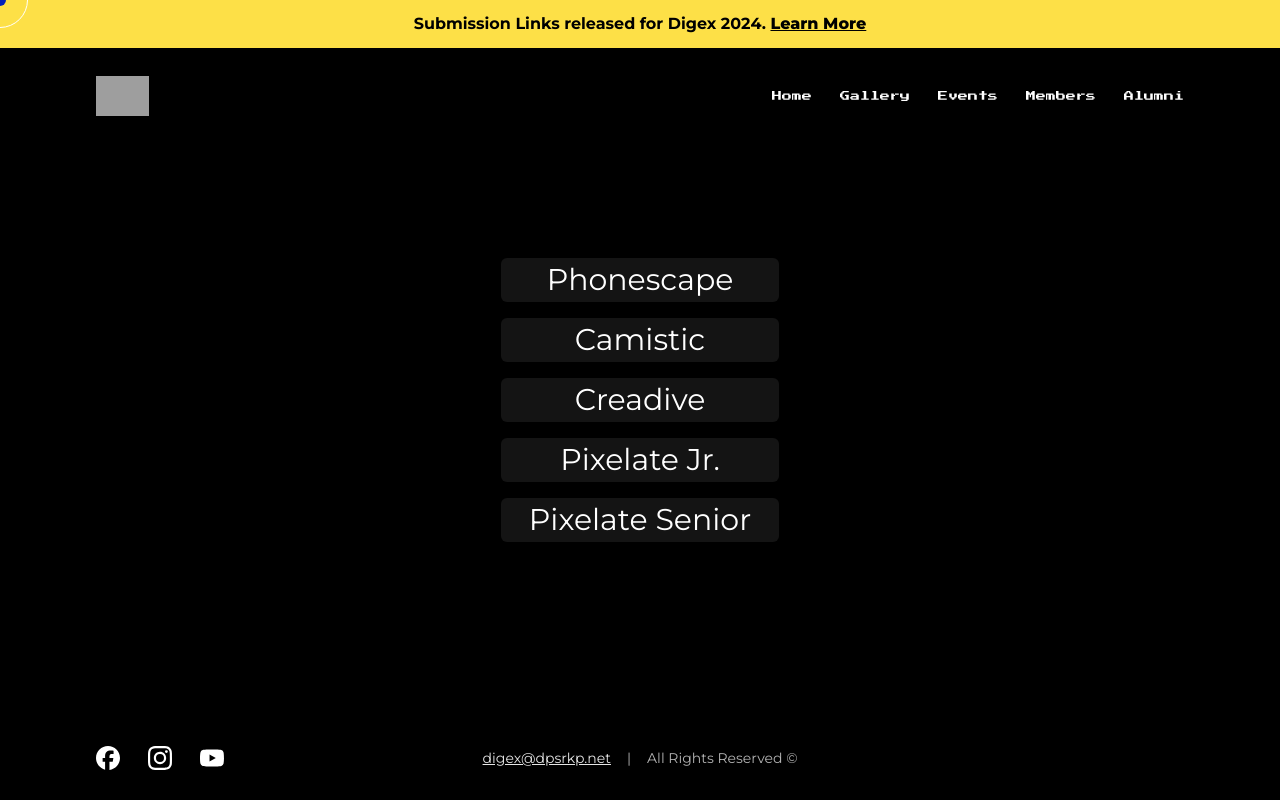
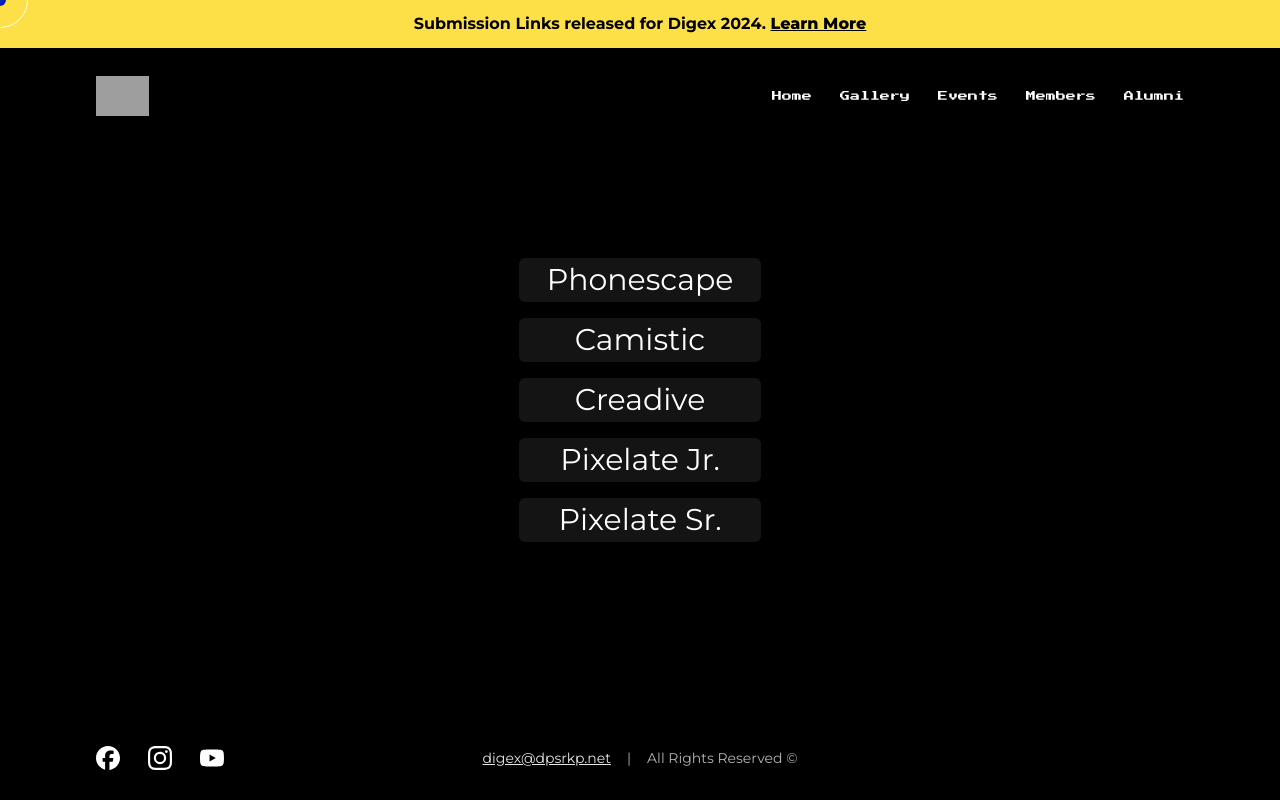
Before and after one commit to qubistt/website-2025, a Next.js app: page /events/submission in a window 1280 px wide. Built offline with nearby package versions, Linux system fonts and the light colour scheme; grey boxes are pictures that could not be loaded.

Commit message:
typo fix

```diff
--- a/src/app/events/submission/page.js
+++ b/src/app/events/submission/page.js
@@ -10,7 +10,7 @@ export default function Home() {
                     <a target="_blank" href="https://forms.gle/3epRWF87UJGQqKet9" className='text-3xl text-center bg-[rgba(255,255,255,0.08)] hover:bg-[rgba(255,255,255,0.18)] transition w-full px-7 py-1 rounded-md' data-cursor-color="#fff">Camistic</a>
                     <a target="_blank" href="https://forms.gle/mWCyvrVSmqgoSFUj7" className='text-3xl text-center bg-[rgba(255,255,255,0.08)] hover:bg-[rgba(255,255,255,0.18)] transition w-full px-7 py-1 rounded-md' data-cursor-color="#fff">Creadive</a>
                     <a target="_blank" href="https://forms.gle/LD9f2hc8f4tfoLdR6" className='text-3xl text-center bg-[rgba(255,255,255,0.08)] hover:bg-[rgba(255,255,255,0.18)] transition w-full px-7 py-1 rounded-md' data-cursor-color="#fff">Pixelate Jr. </a>
-                    <a target="_blank" href="https://forms.gle/HjP1xd37yFsNZANy8" className='text-3xl text-center bg-[rgba(255,255,255,0.08)] hover:bg-[rgba(255,255,255,0.18)] transition w-full px-7 py-1 rounded-md' data-cursor-color="#fff">Pixelate Senior</a>
+                    <a target="_blank" href="https://forms.gle/HjP1xd37yFsNZANy8" className='text-3xl text-center bg-[rgba(255,255,255,0.08)] hover:bg-[rgba(255,255,255,0.18)] transition w-full px-7 py-1 rounded-md' data-cursor-color="#fff">Pixelate Sr.</a>
                 </div>
             </div>
             <div className='h-[calc(100vh-330px)] w-1'></div>
```
